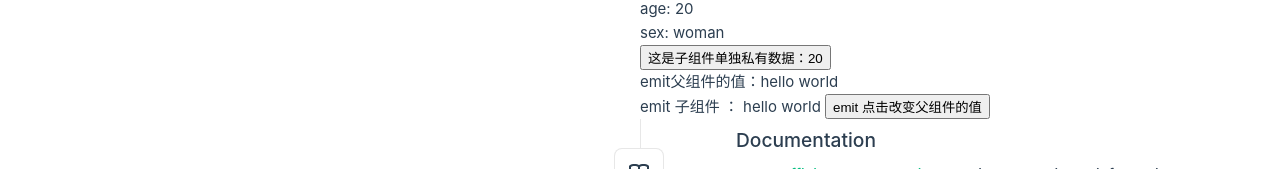
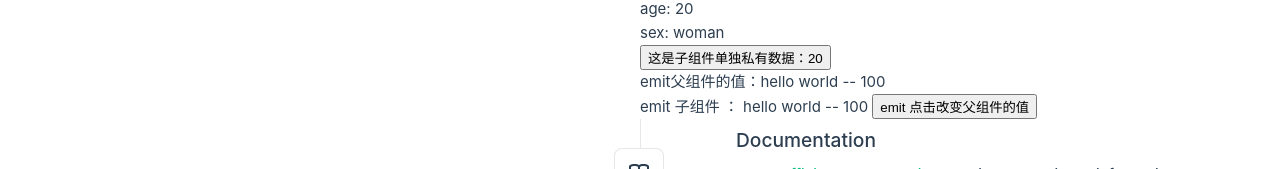
Before and after one commit to seart/vue-practice, a Vue app: page / in a window 1280 px wide. Shown: the part 171-340 px from the top of the page. Built offline with nearby package versions, Linux system fonts and the light colour scheme; the HTML template or start-up script is replaced by a standard one.

Commit message:
emit 传值修改

```diff
--- a/src/components/CustomPage.vue
+++ b/src/components/CustomPage.vue
@@ -22,9 +22,9 @@ const helloWorld = ref({
   title: 'hello world',
   num: 100,
 })
-const parentUpdateContent = () => {
-  helloWorld.value.num++
-  helloWorld.value.title = ' emit method call change title and num:' + helloWorld.value.num
+const parentUpdateContent = (params: { num: number, title: string }) => {
+  helloWorld.value.num = params.num
+  helloWorld.value.title = params.title
 }
 </script>
 
@@ -39,7 +39,7 @@ const parentUpdateContent = () => {
 
 
     <!-- emit 进行回调数据传递，父组件监听事件来改变父组件的值 -->
-    <div>emit父组件的值：{{ helloWorld.title }}</div>
-    <EmitTs :helloWorld="helloWorld" @updateContent="parentUpdateContent" />
+    <div>emit父组件的值：{{ helloWorld.title }} -- {{ helloWorld.num }}</div>
+    <EmitTs v-bind:helloWorld="helloWorld" v-on:update:content="parentUpdateContent" />
   </div>
 </template>
--- a/src/components/customComponents/emitTs.vue
+++ b/src/components/customComponents/emitTs.vue
@@ -1,15 +1,15 @@
 <script setup lang="ts">
 
-defineProps<{
+const props = defineProps<{
     helloWorld: {
         title: string
         num: number
     }
 }>()
 
-const emit = defineEmits(['updateContent'])
+const emit = defineEmits(['update:content'])
 const subUpdateContent = () => {
-    emit('updateContent')
+    emit('update:content', { num: props.helloWorld.num + 1, title: 'hello world sub chagne ' })
 }
 
 </script>
@@ -17,7 +17,7 @@ const subUpdateContent = () => {
 <template>
 
     <div>
-        emit 子组件 ： {{ helloWorld.title }}
+        emit 子组件 ： {{ helloWorld.title }} -- {{ helloWorld.num }}
         <button @click="subUpdateContent">emit 点击改变父组件的值</button>
     </div>
 
```
